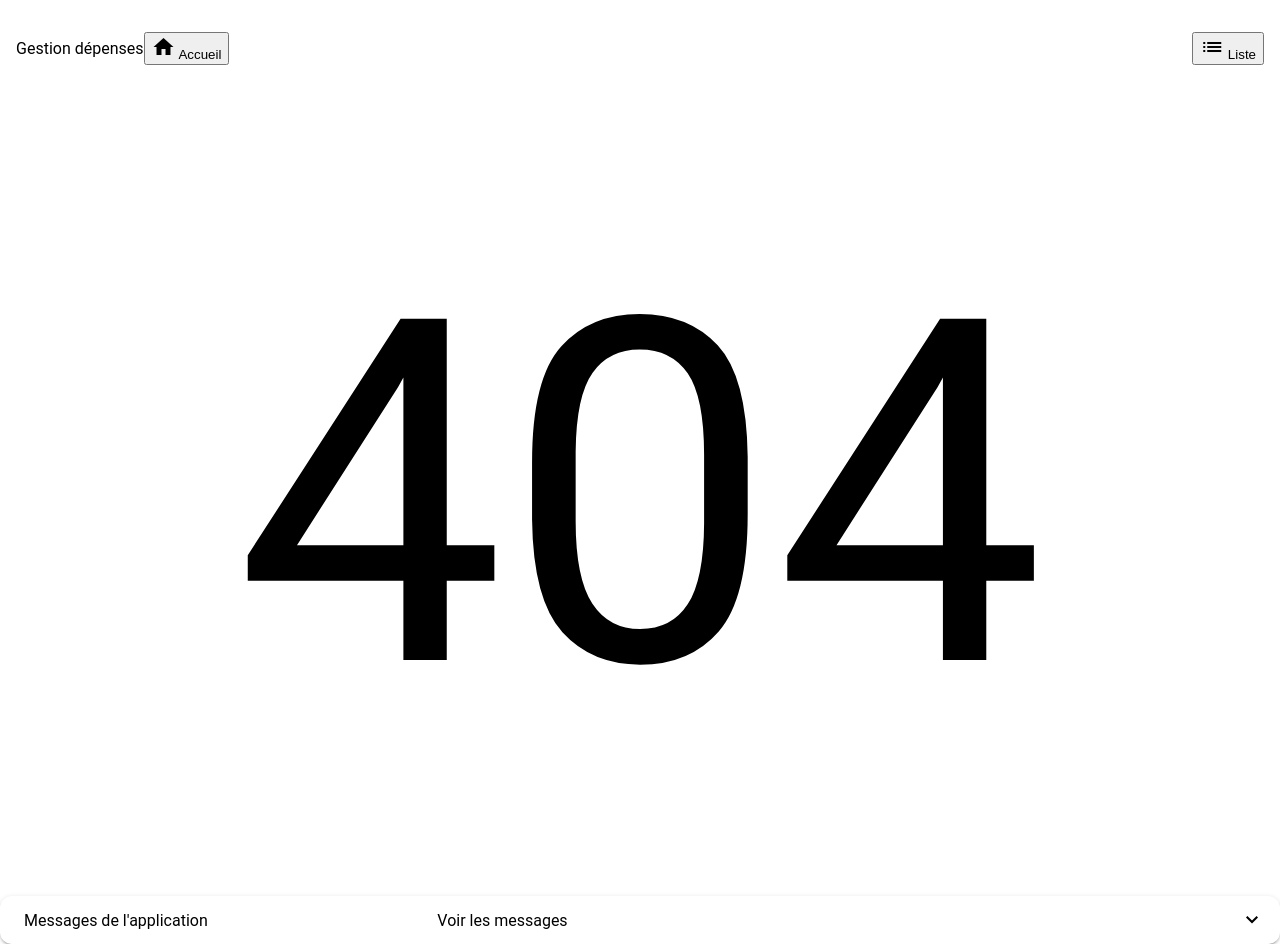
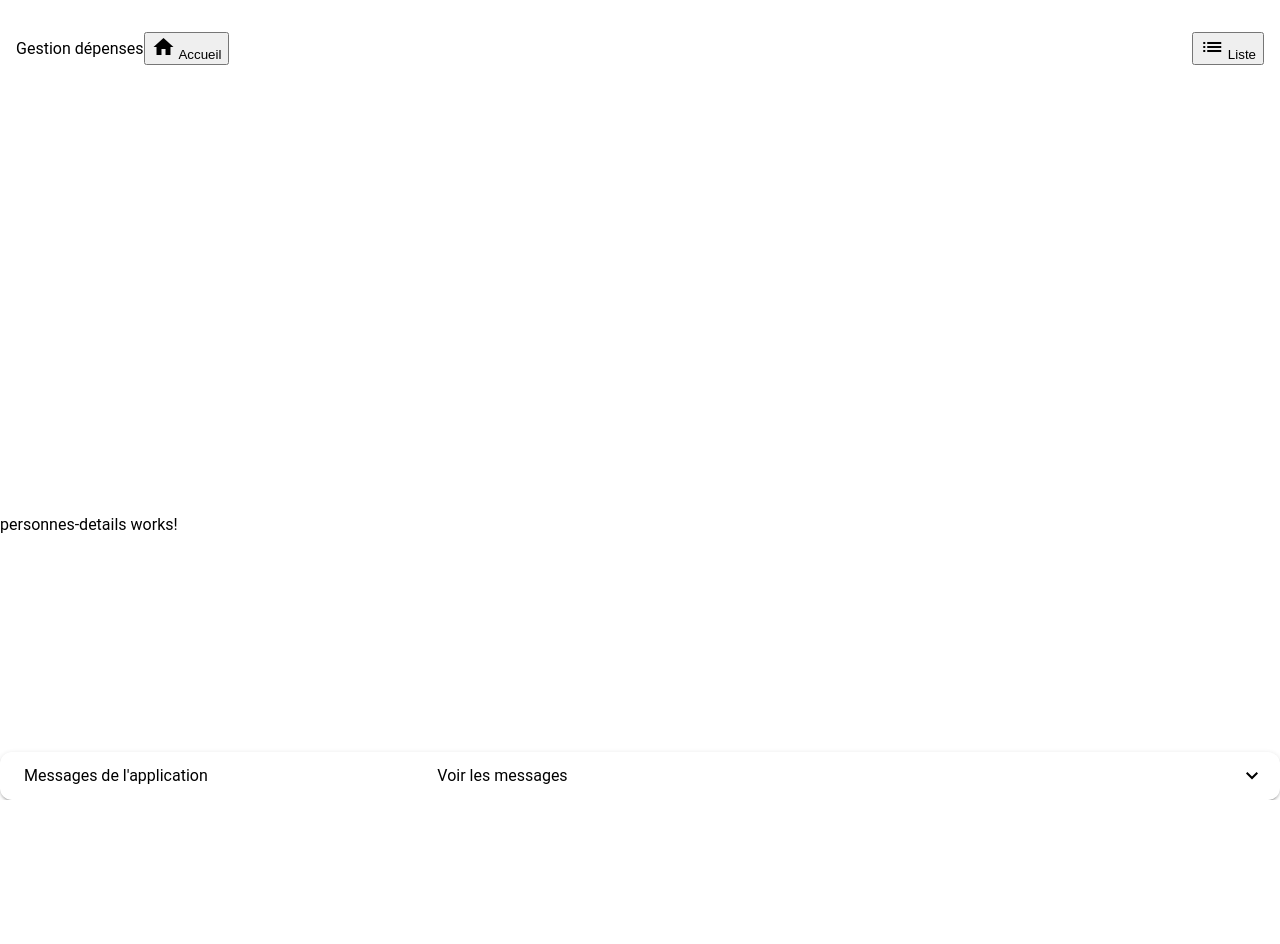
Before and after one commit to axelriv62/gestion-depenses, an Angular app: page /depenses in a window 1280 px wide. Before the commit this address had no page. After the commit the page ends 800 px from the top, so only its background shows below. Built offline with nearby package versions, Linux system fonts and the light colour scheme.

Commit message:
feat: ajout du composant et de la route pour afficher le détail des personnes

```diff
--- a/src/app/app.routes.ts
+++ b/src/app/app.routes.ts
@@ -2,10 +2,12 @@ import {Routes} from '@angular/router';
 import {DashboardComponent} from './dashboard.component';
 import {PageNotFoundComponent} from './page-not-found.component';
 import {PersonnesListeComponent} from './personnes-liste.component';
+import {PersonnesDetailsComponent} from './personnes-details.component';
 
 export const routes: Routes = [
   {path: '', redirectTo: 'dashboard', pathMatch: 'full'},
   {path: 'dashboard', component: DashboardComponent},
   {path: 'personnes', component: PersonnesListeComponent},
+  {path: 'depenses', component: PersonnesDetailsComponent},
   {path: '**', component: PageNotFoundComponent}
 ];
--- /dev/null
+++ b/src/app/personnes-details.component.ts
@@ -0,0 +1,15 @@
+import { Component } from '@angular/core';
+
+@Component({
+  selector: 'app-personnes-details',
+  imports: [],
+  template: `
+    <p>
+      personnes-details works!
+    </p>
+  `,
+  styles: ``
+})
+export class PersonnesDetailsComponent {
+
+}
```
